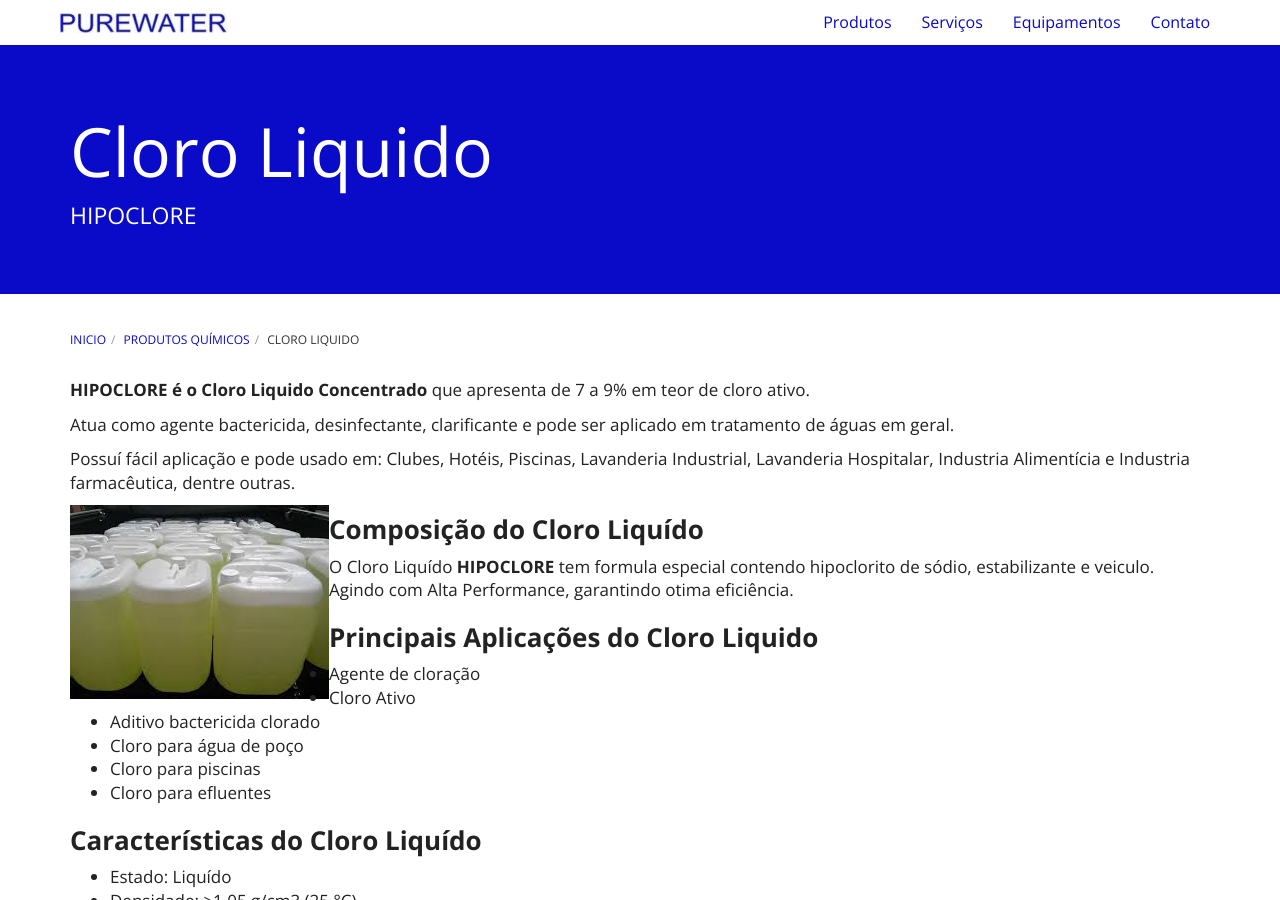
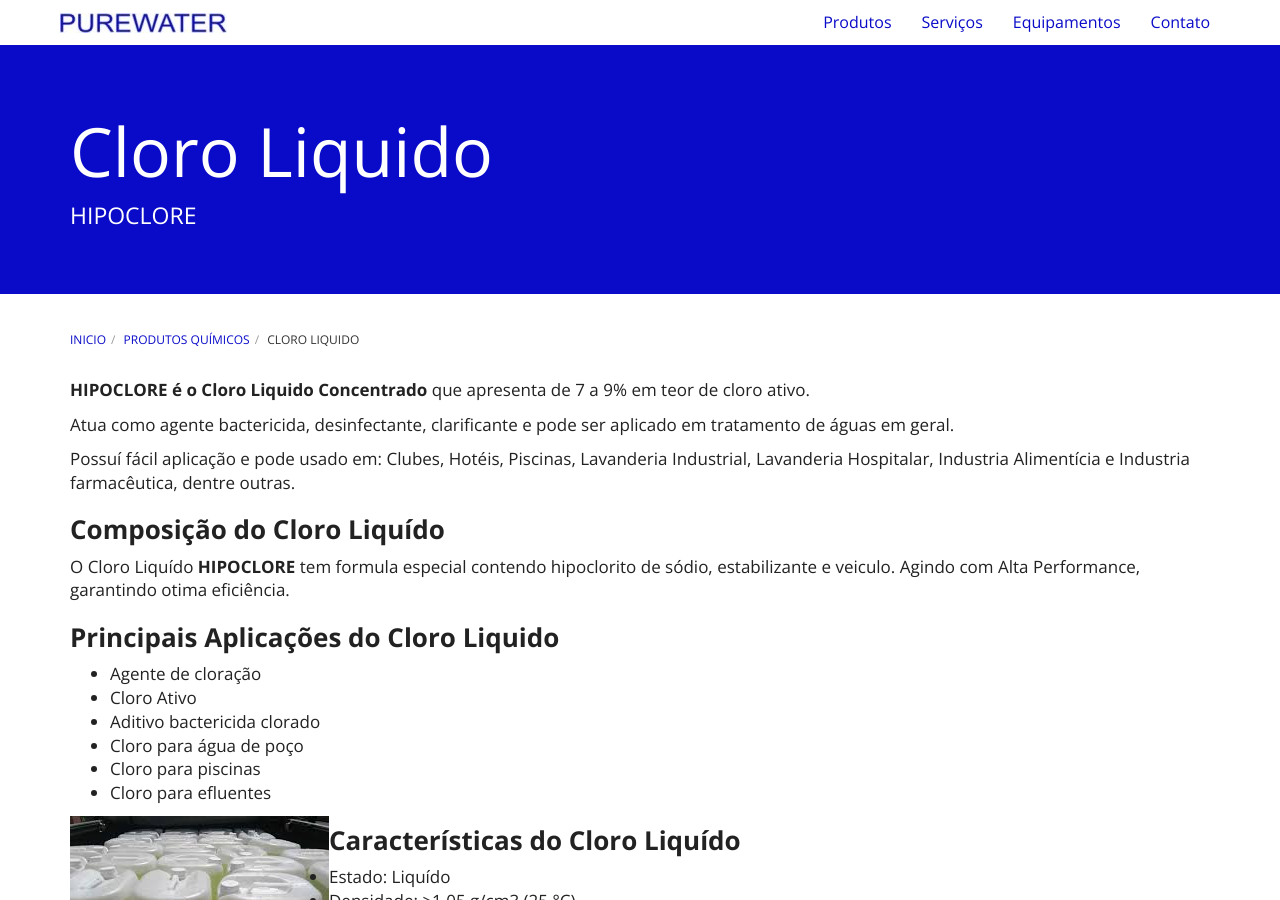
Before and after one commit to purewaterefluentes/purewaterefluentes.github.io, a Jekyll site: the page built from produtos/cloro-liquido.md, in a window 1280 px wide and 900 px high. Built offline with Jekyll 4.4.1, drawn with Linux system fonts in a browser that asks for light colours; nearby versions of some CDN libraries; library files that are not in the unit come from our copies.

Commit message:
Update cloro-liquido.md

```diff
--- a/produtos/cloro-liquido.md
+++ b/produtos/cloro-liquido.md
@@ -11,8 +11,6 @@
 
 Possuí fácil aplicação e pode usado em: Clubes, Hotéis, Piscinas, Lavanderia Industrial, Lavanderia Hospitalar, Industria Alimentícia e Industria farmacêutica, dentre outras.
 
-<img class="img-responsive pull-left" style="max-width: 100%;" src="../../website/images/pequeno/Hipoclore - Cloro.jpg" alt="Cloro Liquido">
-
 ### **Composição do Cloro Liquído**
 O Cloro Liquído **HIPOCLORE** tem formula especial contendo hipoclorito de sódio, estabilizante e veiculo.
 Agindo com Alta Performance, garantindo otima eficiência.
@@ -24,6 +22,8 @@
 - Cloro para água de poço
 - Cloro para piscinas
 - Cloro para efluentes
+
+<img class="img-responsive pull-left" style="max-width: 100%;" src="../../website/images/pequeno/Hipoclore - Cloro.jpg" alt="Cloro Liquido">
 
 ### **Características do Cloro Liquído**
 
```
